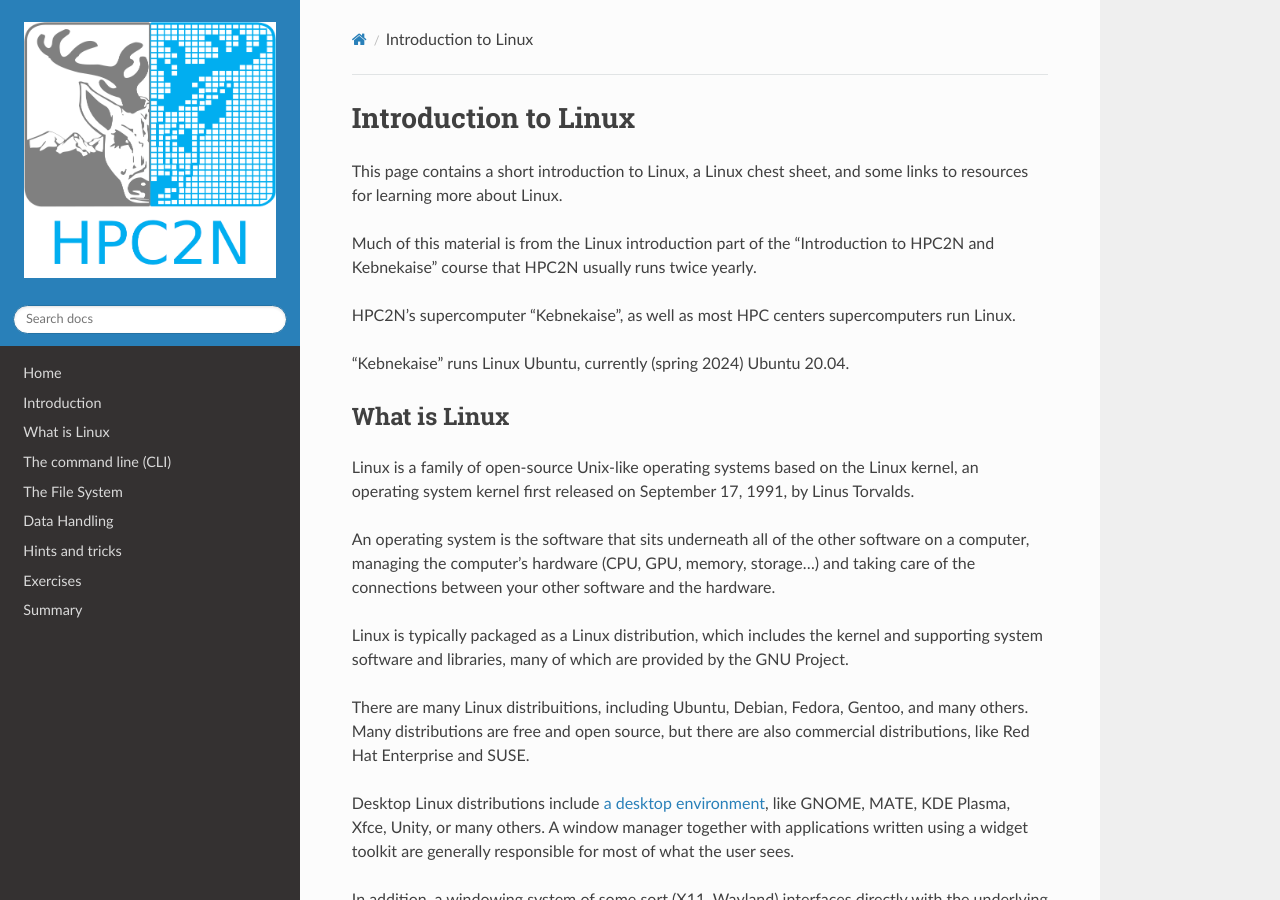
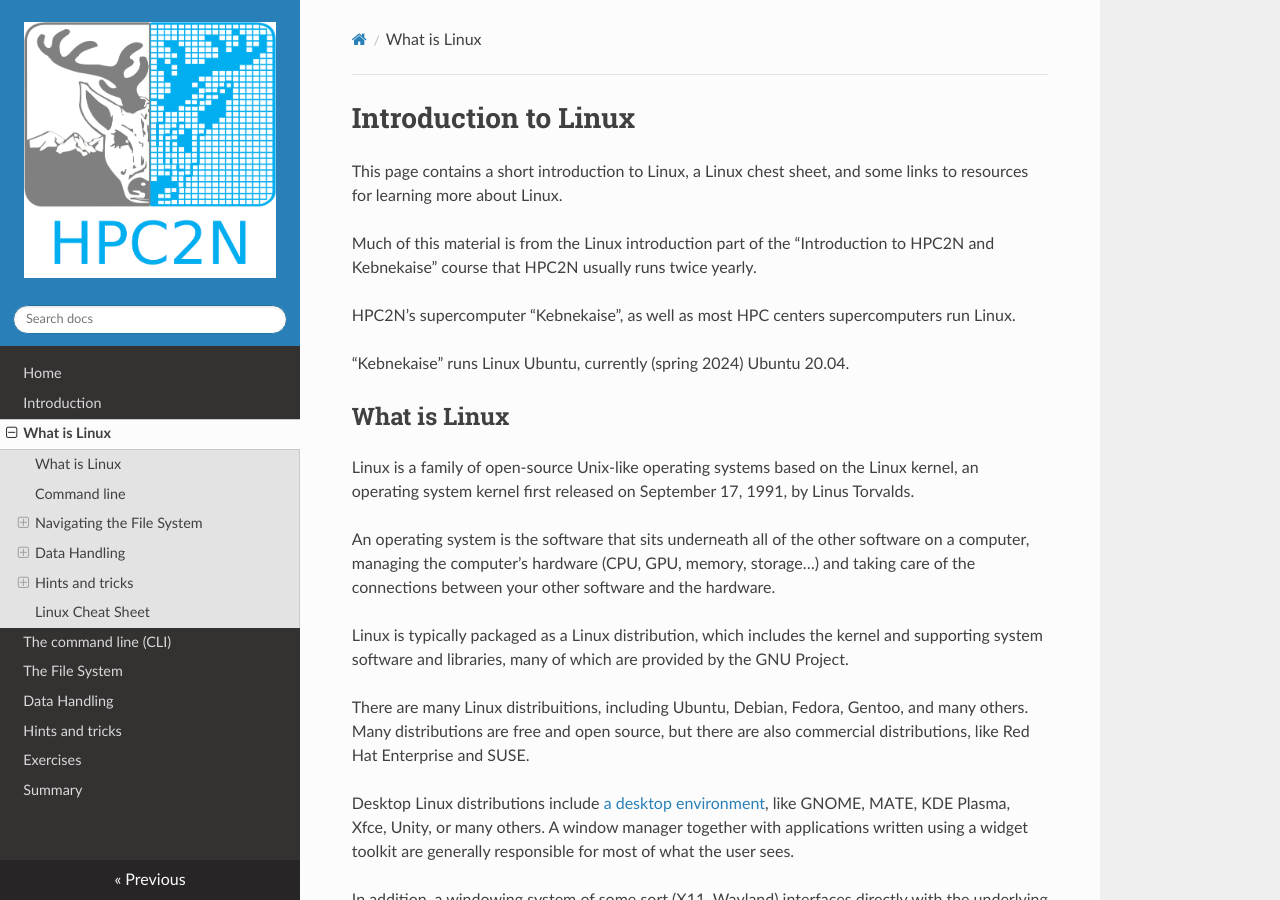
Before and after one commit to hpc2n/intro-linux, an MkDocs documentation site: the page built from docs/linux.md, in a window 1280 px wide and 900 px high. Built offline with MkDocs 1.6.1, drawn with Linux system fonts in a browser that asks for light colours; nearby versions of some CDN libraries; library files that are not in the unit come from our copies; comment, search, counter and statistics services are not loaded; some of the changed lines change nothing that is shown.

Commit message:
Fixing path

```diff
--- a/mkdocs.yml
+++ b/mkdocs.yml
@@ -32,14 +32,14 @@ extra_javascript:
 
 nav:
   - Home: index.md
-  - Introduction: docs/intro.md
-  - What is Linux: docs/linux.md
-  - The command line (CLI): docs/cli.md
-  - The File System: docs/filesystem.md
-  - Data Handling: docs/data.md
-  - Hints and tricks: docs/hints.md
-  - Exercises: docs/exercises.md
-  - Summary: docs/summary.md
+  - Introduction: intro.md
+  - What is Linux: linux.md
+  - The command line (CLI): cli.md
+  - The File System: filesystem.md
+  - Data Handling: data.md
+  - Hints and tricks: hints.md
+  - Exercises: exercises.md
+  - Summary: summary.md
 
 plugins:
   - search
```
